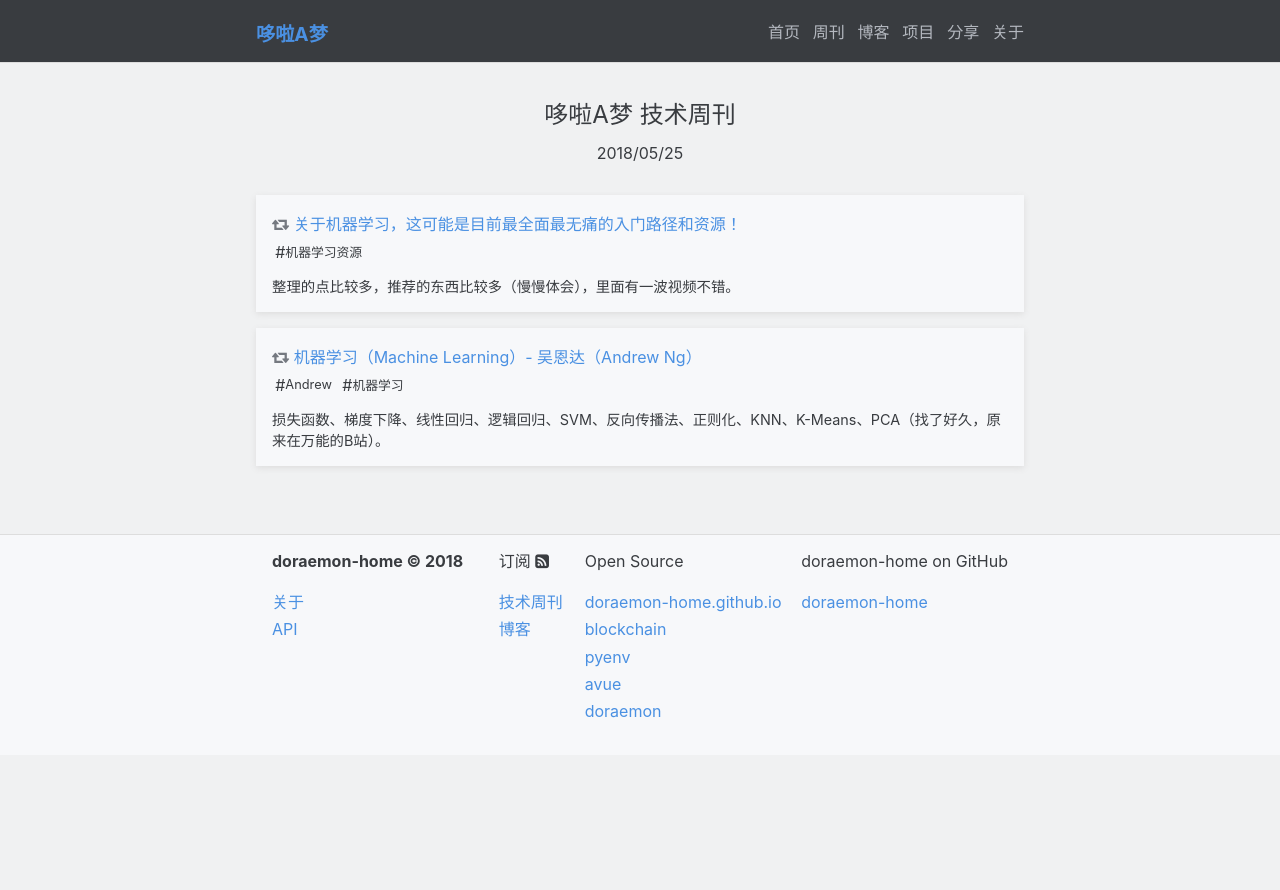
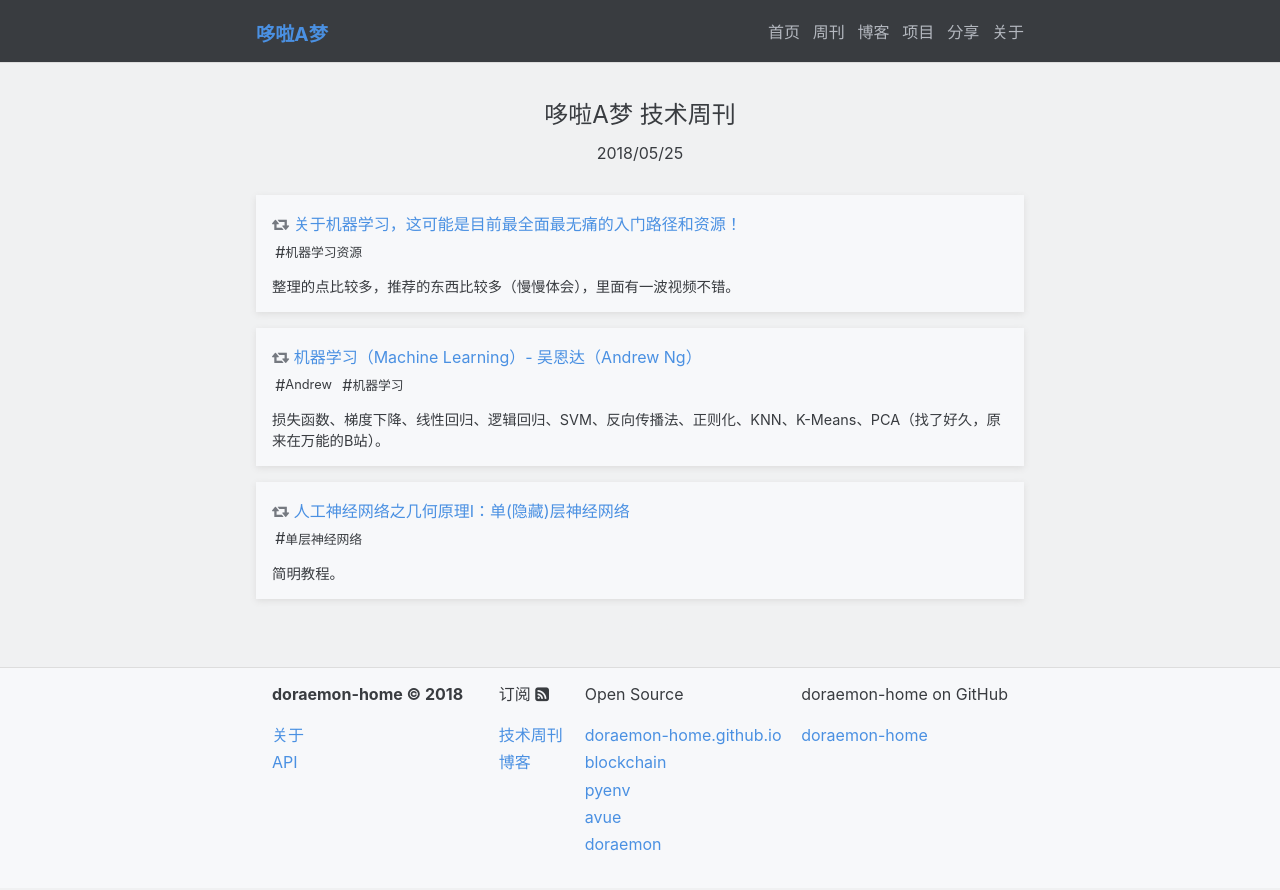
Before and after one commit to doraemon-home/doraemon-home.github.io, a Jekyll site: the page built from _weekly/2018-05-25-weekly.md, in a window 1280 px wide. Shown: the top 890 px of the page. Built offline with Jekyll 4.4.1, drawn with Linux system fonts in a browser that asks for light colours.

Commit message:
auto commit by robot

```diff
--- a/_weekly/2018-05-25-weekly.md
+++ b/_weekly/2018-05-25-weekly.md
@@ -10,4 +10,9 @@ articles:
     comment:  "损失函数、梯度下降、线性回归、逻辑回归、SVM、反向传播法、正则化、KNN、K-Means、PCA（找了好久，原来在万能的B站）。"
     referrer: "leunggeorge"
     tags:    ["Andrew" , "机器学习"]
+  - title:    "人工神经网络之几何原理Ⅰ：单(隐藏)层神经网络"
+    link:     "https://zhuanlan.zhihu.com/p/25247464"
+    comment:  "简明教程。"
+    referrer: "leunggeorge"
+    tags:    ["单层神经网络"]
 ---
```
